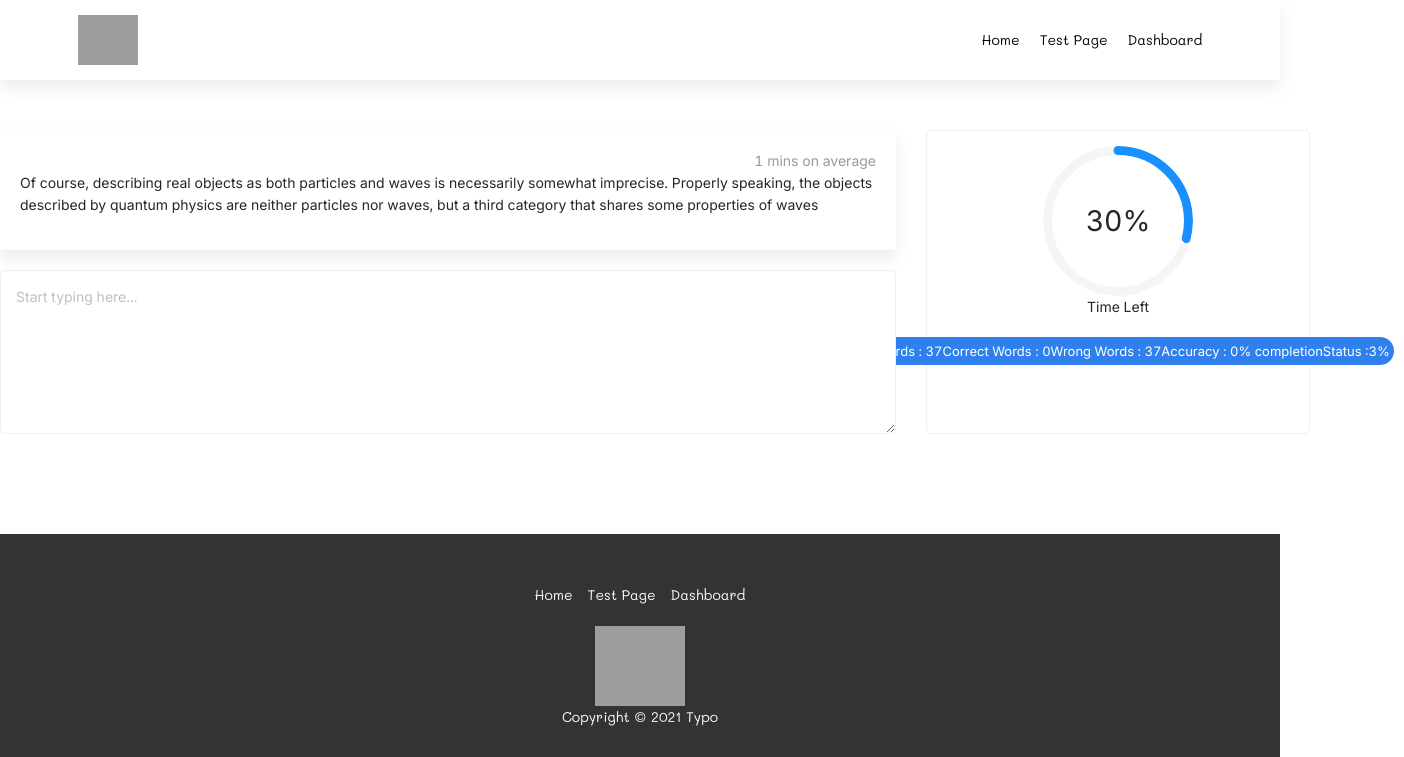
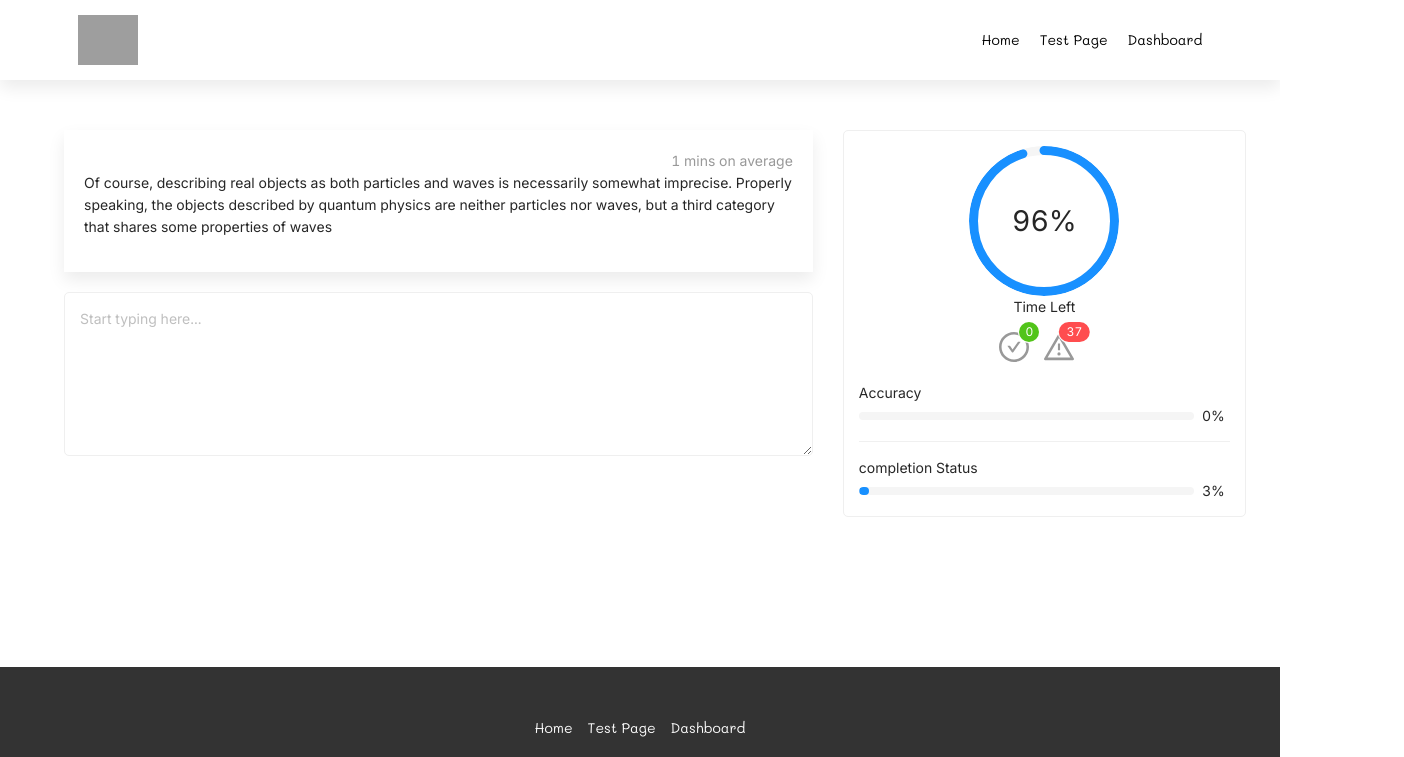
Before and after one commit to Emmaccen/typo, a React (Create React App) app: page /test/start/1 in a window 1280 px wide. Shown: the top 757 px of the page, 1404 px wide, since content can reach past the window. Built offline with nearby package versions, Linux system fonts and the light colour scheme; grey boxes are pictures that could not be loaded.

Commit message:
Application updates

```diff
--- a/src/pages/TestStartPage.js
+++ b/src/pages/TestStartPage.js
@@ -1,8 +1,9 @@
+import { CheckCircleOutlined, WarningOutlined } from "@ant-design/icons";
+import { Badge, Input, Progress, Divider } from "antd";
 import React, { useEffect, useState } from "react";
-import { Progress, Input } from "antd";
 import TypingTextContainer from "../components/shared-components/TypingTextContainer";
+import "../styles/testStartPage.scss";
 import { calculator } from "../utils/shared-function/testCalculator";
-import "../styles/testStartPage.scss";
 const { TextArea } = Input;
 
 const content =
@@ -11,8 +12,10 @@ const content =
 const TestStartPage = () => {
   const [refresh, setRefresh] = useState(false);
   const [userTimer, setUserTimer] = useState({
-    initialTime: 60_000,
+    initialTime: 120_000,
+    timeLeft: 120_000,
   });
+  const [endTest, setEndTest] = useState(false);
   const [userInput, setUserInput] = useState("");
   const [userInfo, setUserInfo] = useState({
     totalTestWords: `${calculator.checkTotalWords(content)}`,
@@ -45,18 +48,25 @@ const TestStartPage = () => {
     // window.speechSynthesis.speak(new SpeechSynthesisUtterance(content));
   }, []);
 
-  //   const recalculateUserResults = () => {
-  //     let values = calculator.calculateCorrectAndWrongWords(userInput, content);
-  //     values["accuracy"] = (
-  //       (values.correctWords / userInfo.totalTestWords) *
-  //       100
-  //     ).toFixed(0);
+  useEffect(() => {
+    const startTimer = setInterval(() => {
+      setUserTimer((time) => {
+        return time.timeLeft >= 1000
+          ? calculator.calculateTimeLeft(time)
+          : (() => {
+              clearInterval(startTimer);
+              console.log("running this line...");
+              return time;
+            })();
+      });
+    }, 1000);
+    return () => {
+      clearInterval(startTimer);
+    };
+  }, []);
 
-  //     setResult({ ...result, ...values });
-  //     console.log({ result });
-  //   };
   return (
-    <div className="testStartPageContainer">
+    <div className="testStartPageContainer container1 padChildren">
       <div className="grid textInputArea">
         <div className="actionArea">
           <TypingTextContainer
@@ -71,20 +81,51 @@ const TestStartPage = () => {
           />
         </div>
 
-        <div className="centered analytics">
-          <div>
-            <div className="textCenter">
-              <Progress type="circle" percent={30} width={150} />
-              <p>Time Left</p>
+        <div className="analytics">
+          <div className="centered">
+            <div>
+              <div className="textCenter">
+                <div>
+                  <Progress
+                    type="circle"
+                    percent={(
+                      (userTimer.timeLeft / userTimer.initialTime) *
+                      100
+                    ).toFixed(0)}
+                    width={150}
+                    strokeColor={
+                      (
+                        (userTimer.timeLeft / userTimer.initialTime) *
+                        100
+                      ).toFixed(0) > 30
+                        ? null
+                        : "red"
+                    }
+                  />
+                  <p>Time Left</p>
+                </div>
+              </div>
+              <div className="centered">
+                <div className="badges flex">
+                  <Badge showZero status="success" count={result.correctWords}>
+                    <CheckCircleOutlined />
+                  </Badge>
+                  <Badge showZero count={result.wrongWords}>
+                    <WarningOutlined />
+                  </Badge>
+                </div>
+              </div>
             </div>
-            <div className="flexWrap">
-              <span className="capsule textnoWrap">
-                Total Words : {calculator.checkTotalWords(content)}
-                Correct Words : {result.correctWords}
-                Wrong Words : {result.wrongWords}
-                Accuracy : {result.accuracy}% completionStatus :
-                {result.completionStatus}%
-              </span>
+          </div>
+          <div className="progressBars">
+            <div>
+              <p>Accuracy</p>
+              <Progress percent={result.accuracy} status="active" />
+            </div>
+            <Divider />
+            <div>
+              <p>completion Status</p>
+              <Progress percent={result.completionStatus} status="active" />
             </div>
           </div>
         </div>
--- a/src/styles/testStartPage.scss
+++ b/src/styles/testStartPage.scss
@@ -4,13 +4,31 @@
   .testStartPageContainer {
     margin-top: 50px;
     .textInputArea {
-      grid-template-columns: 70% 30%;
+      grid-template-columns: 65% 35%;
       gap: 30px;
       .analytics {
         border: 0.5px solid $borderColor;
         padding: 15px;
         border-radius: $radius;
         align-items: flex-start;
+        .badges {
+          .ant-badge {
+            margin-right: 15px;
+            svg {
+              font-size: 30px;
+              color: $fadeText;
+            }
+          }
+        }
+        .progressBars {
+          margin-top: 20px;
+          .ant-divider {
+            margin: 15px 0px;
+          }
+          p {
+            margin-bottom: 0px;
+          }
+        }
       }
       textarea {
         margin-top: 20px;
--- a/src/utils/shared-function/testCalculator.js
+++ b/src/utils/shared-function/testCalculator.js
@@ -22,10 +22,6 @@ const calculateAverageTimeRequiredToType = (content, userTimer = false) => {
   //       })();
   const time = Math.ceil(checkTotalWords(content) / config.wordsPerMin);
   return `${Math.ceil(time)}`;
-};
-
-const calculateTimeLeft = ({ timeRequiredToType }, startTime) => {
-  // const timeLeft = ((new Date() + timeRequiredToType) - startTime) /
 };
 
 const recalculateUserResults = (userInfo, userInput) => {
@@ -58,6 +54,14 @@ const calculateCorrectAndWrongWords = (userInput, textContent) => {
   return { correctWords, wrongWords };
 };
 
+const calculateTimeLeft = ({ initialTime, timeLeft }) => {
+  //   let left = (((timeLeft - 1000) / initialTime) * 100).toFixed(0);
+  return {
+    initialTime,
+    timeLeft: timeLeft - 1000,
+  };
+};
+
 export const calculator = {
   checkTotalWords: (textContent) => checkTotalWords(textContent),
   calculateAverageTimeRequiredToType: (textContent) =>
@@ -66,4 +70,5 @@ export const calculator = {
     calculateCorrectAndWrongWords(userInput, textContent),
   recalculateUserResults: (result, userInfo, userInput) =>
     recalculateUserResults(result, userInfo, userInput),
+  calculateTimeLeft: (timeObject) => calculateTimeLeft(timeObject),
 };
```
